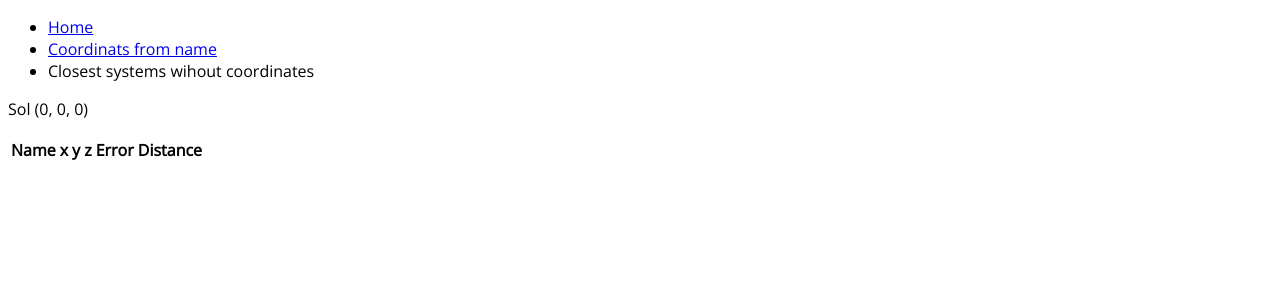
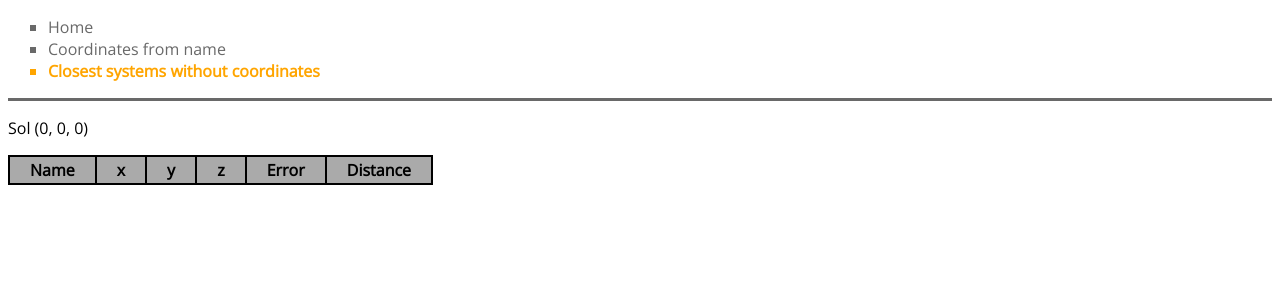
Before and after one commit to Ztrk/elite-dangerous-systems-to-trilaterate, a Flask app: page /closest/Sol in a window 1280 px wide. Shown: the top 300 px of the page. Run offline with Flask 2, Linux system fonts and the light colour scheme; data that the repository does not hold is empty; parts of the project's set-up code (start-up, migrations or seed data) failed here and were passed over.

Commit message:
Add some stylesheet and fix minor errors

```diff
--- a/static/style.css
+++ b/static/style.css
@@ -1,3 +1,44 @@
 html {
     font-family: "Open Sans", sans-serif;
 }
+
+/* Styling navigation bar */
+nav {
+    border-bottom: solid dimgray;
+    color: dimgray;
+}
+
+nav li {
+    list-style-type: square;
+}
+
+nav a {
+    text-decoration: none;
+    color: dimgray;
+}
+
+nav a:hover {
+    text-decoration: underline;
+}
+
+.selected {
+    color: orange;
+    font-weight: bold;
+}
+
+/* Styling table */
+table {
+    border: 2px solid;
+    border-collapse: collapse;
+    background-color: #eeeeee;
+}
+
+thead {
+    background-color: #aaaaaa;
+}
+
+td, th {
+    border: 2px solid;
+    padding: 2px 20px;
+    margin: 0px
+}
--- a/templates/closest.html
+++ b/templates/closest.html
@@ -2,20 +2,20 @@
 
 {% block header %}
 <li><a href="{{ url_for('index_page') }}">Home</a></li>
-<li><a href="{{ url_for('get_coords', name='Sol') }}">Coordinats from name</a></li>
-<li>Closest systems wihout coordinates</li>
+<li><a href="{{ url_for('get_coords', name='Sol') }}">Coordinates from name</a></li>
+<li class="selected">Closest systems without coordinates</li>
 {% endblock %}
 
 {% block content %}
 <p>{{ position.name }} {{ position.coordinates}}</p>
 <table>
   <thead>
-    <th>Name</th>
-    <th>x</th>
-    <th>y</th>
-    <th>z</th>
-    <th>Error</th>
-    <th>Distance</th>
+    <th scope="col">Name</th>
+    <th scope="col">x</th>
+    <th scope="col">y</th>
+    <th scope="col">z</th>
+    <th scope="col">Error</th>
+    <th scope="col">Distance</th>
   </thead>
   <tbody>
     {% for system, distance in rows %}
@@ -25,7 +25,6 @@
         <td>{{ system.coordinates[1] }}</td>
         <td>{{ system.coordinates[2] }}</td>
         <td>{{ system.error }}</td>
-        <td>{{ system.error }}</td>
         <td>{{ distance }}</td>
       </tr>
     {% endfor %}
--- a/templates/index.html
+++ b/templates/index.html
@@ -1,9 +1,9 @@
 {% extends 'base.html' %}
 
 {% block header %}
-<li>Home</li>
-<li><a href="{{ url_for('get_coords', name='Sol') }}">Coordinats from name</a></li>
-<li><a href="{{ url_for('get_closest', name='Sol') }}">Closest systems wihout coordinates</a></li>
+<li class="selected">Home</li>
+<li><a href="{{ url_for('get_coords', name='Sol') }}">Coordinates from name</a></li>
+<li><a href="{{ url_for('get_closest', name='Sol') }}">Closest systems without coordinates</a></li>
 {% endblock %}
 
 {% block content %}
--- a/templates/system.html
+++ b/templates/system.html
@@ -1,8 +1,8 @@
 {% extends 'base.html' %}
 {% block header %}
 <li><a href="{{ url_for('index_page') }}">Home</a></li>
-<li>Coordinats from name</li>
-<li><a href="{{ url_for('get_closest', name='Sol') }}">Closest systems wihout coordinates</a></li>
+<li class="selected">Coordinates from name</li>
+<li><a href="{{ url_for('get_closest', name='Sol') }}">Closest systems without coordinates</a></li>
 {% endblock %}
 
 {% block content %}
```
